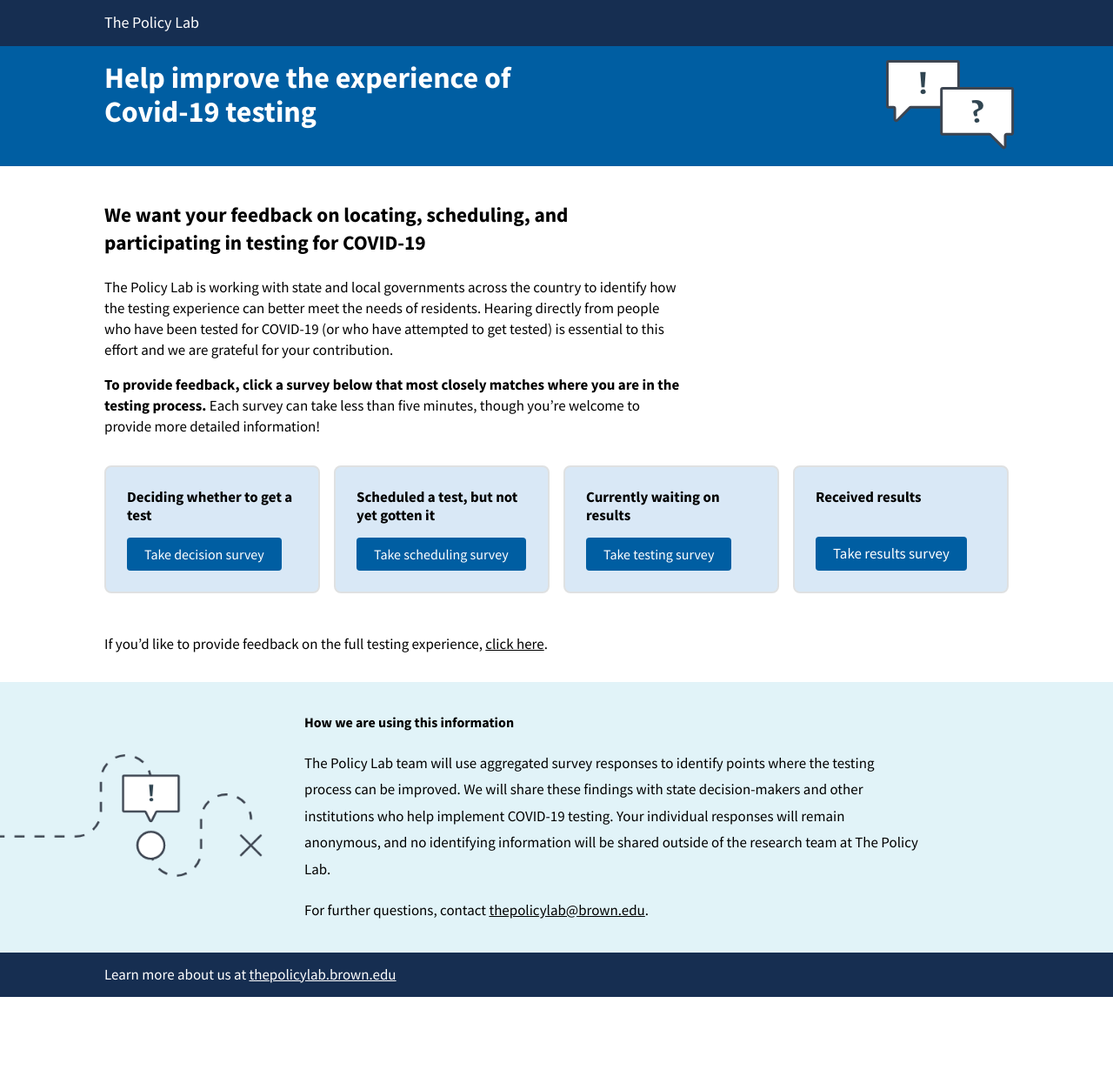
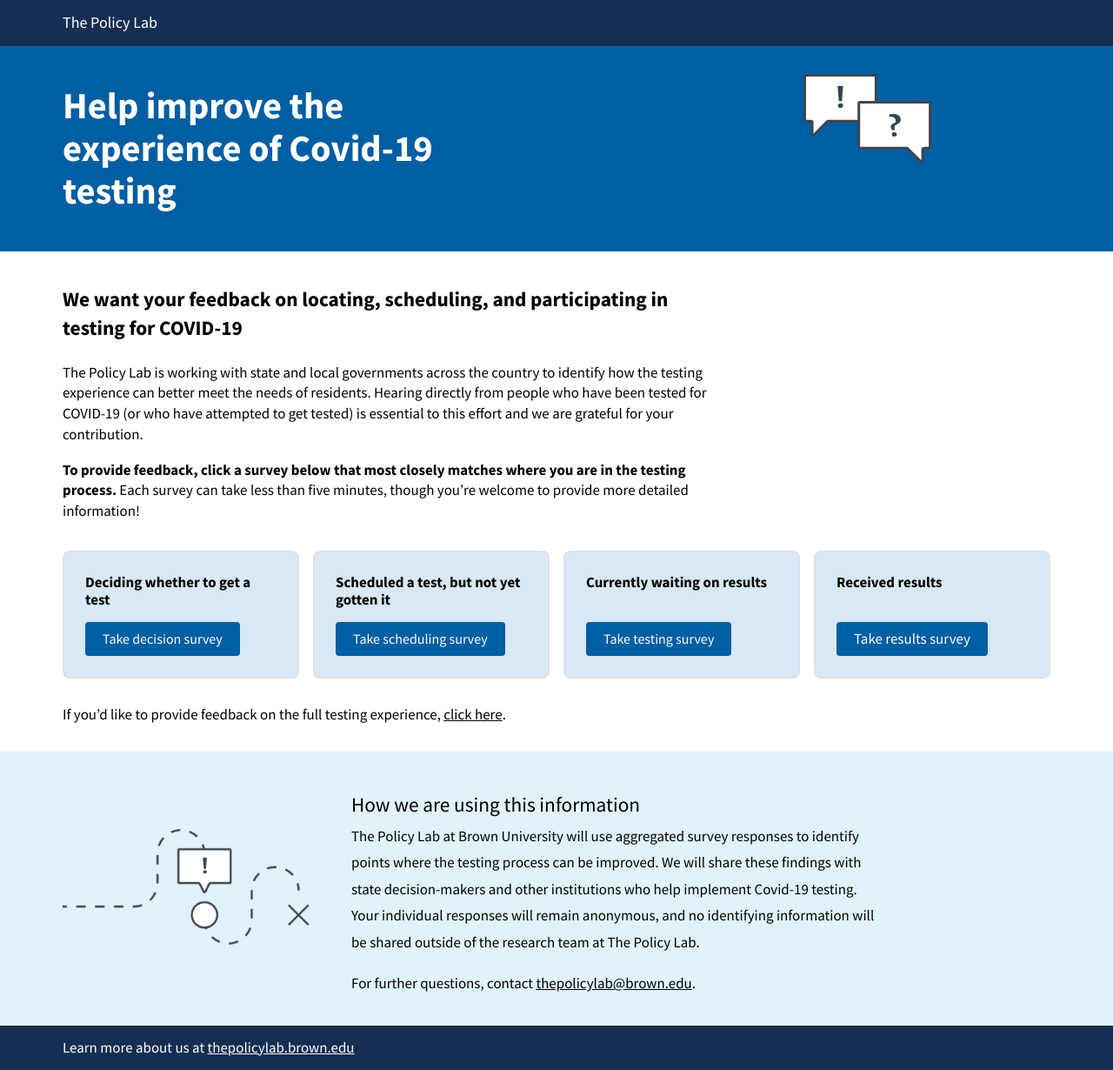
Before and after one commit to thepolicylab/covid-testing-feedback, a website: page index.html in a window 1280 px wide. Shown: the whole page at 87% size. Before the commit the page ends 1146 px from the top, so only its background shows below. Drawn offline with Linux system fonts and the light colour scheme.

Commit message:
adjustments for padding and spacing

```diff
--- a/index.html
+++ b/index.html
@@ -17,39 +17,39 @@
   <body>
     <div class="desktop:grid-container padding-0 margin-0" style="max-width:none">
         <!-- header -->
-        <div class="grid-row header bg-primary-darker padding-y-2 padding-x-9">
-            <div class="grid-col text-white font-sans-md padding-x-6">
+        <div class="grid-row header bg-primary-darker padding-y-2 padding-x-2 mobile-lg:padding-x-4 tablet:padding-x-6 desktop:padding-x-9">
+            <div class="grid-col text-white font-sans-md">
                 The Policy Lab
             </div>
         </div>
         <!-- post-header -->
-        <div class="grid-row header bg-primary padding-y-2 padding-x-9">
-            <div class="tablet:grid-col-6 text-white text-bold text-middle line-height-4 padding-x-6 font-sans-xl">
+        <div class="grid-row header bg-primary padding-y-2 padding-x-2 mobile-lg:padding-x-4 tablet:padding-x-6 desktop:padding-x-9">
+            <h1 class="tablet:grid-col-5 text-white text-bold text-middle line-height-4 font-sans-2xl">
                 Help improve the experience of Covid-19 testing
-            </div>
-            <div class="tablet:grid-col-2 tablet:grid-offset-4 float-right">
+            </h1>
+            <div class="tablet:grid-col-2 tablet:grid-offset-4 float-right padding-top-2">
                 <img src="assets/images/header-chat-icon.png">
             </div>
         </div>
         <!-- content -->
-        <div class="grid-row content bg-white text-black padding-y-2 padding-x-9">
+        <div class="grid-row content bg-white text-black padding-y-2 padding-x-2 mobile-lg:padding-x-4 tablet:padding-x-6 desktop:padding-x-2 mobile-lg:padding-x-4 tablet:padding-x-6 desktop:padding-x-9">
             <div class="grid-col-12 tablet:grid-col-10 desktop:grid-col-8 line-height-sans-4">
-                <p class="text-bold font-sans-lg padding-x-6">
+                <p class="text-bold font-sans-lg">
                     We want your feedback on locating, scheduling, and participating in testing for COVID-19
                 </p>
-                <p class="font-body-sm padding-x-6">
+                <p class="font-body-sm">
                     The Policy Lab is working with state and local governments across the country to identify how the testing experience can better meet the needs of residents. Hearing directly from people who have been tested for COVID-19 (or who have attempted to get tested) is essential to this effort and we are grateful for your contribution.
                 </p>
-                <p class="font-body-sm padding-x-6">
+                <p class="font-body-sm">
                     <b>To provide feedback, click a survey below that most closely matches where you are in the testing process.</b> Each survey can take less than five minutes, though you’re welcome to provide more detailed information!
                 </p>
             </div>
         </div>
         <!-- cards -->
-            <div class="grid-row content bg-white text-black padding-x-9">
-                <ul class="usa-card-group padding-x-6">
+            <div class="grid-row content bg-white text-black padding-x-2 mobile-lg:padding-x-4 tablet:padding-x-6 desktop:padding-x-9">
+                <ul class="usa-card-group margin-bottom-">
                     <li class="grid-col-12 tablet:grid-col-6 desktop:grid-col-3 usa-card">
-                        <div class="usa-card__container bg-primary-lighter">
+                        <div class="usa-card__container bg-primary-lighter display-flex flex-justify flex-column">
                           <header class="usa-card__header">
                             <h2 class="usa-card__heading font-sans-sm text-semibold">Deciding whether to get a test</h2>
                           </header>
@@ -59,7 +59,7 @@
                         </div>
                       </li>
                       <li class="grid-col-12 tablet:grid-col-6 desktop:grid-col-3 usa-card">
-                        <div class="usa-card__container bg-primary-lighter">
+                        <div class="usa-card__container bg-primary-lighter display-flex flex-justify flex-column">
                           <header class="usa-card__header">
                             <h2 class="usa-card__heading font-sans-sm text-semibold">Scheduled a test, but not yet gotten it</h2>
                           </header>
@@ -90,24 +90,24 @@
                       </li>
                 </ul>
             </div>
-            <div class="grid-row content bg-white text-black padding-x-9">
+            <div class="grid-row content bg-white text-black padding-x-2 mobile-lg:padding-x-4 tablet:padding-x-6 desktop:padding-x-9">
                 <div class="tablet:grid-col-8">
-                    <p class="font-body-sm padding-x-6">
+                    <p class="font-body-sm margin-top-0">
                         If you’d like to provide feedback on the full testing experience, <a href="#" class="text-black">click here</a>.
                     </p>
                 </div>
             </div>
         <!-- pre-footer -->
-        <div class="grid-row footer bg-accent-cool-lighter padding-y-2 padding-x-9 padding-left-0 margin-top-2 display-flex flex-row flex-align-center">
+        <div class="grid-row footer bg-accent-cool-lighter padding-y-2 padding-x-2 mobile-lg:padding-x-4 tablet:padding-x-6 desktop:padding-x-9 padding-left-0 margin-top-2 display-flex flex-row flex-align-center">
             <div class="tablet:grid-col-3 text-black">
                 <img src="assets/images/footer-comments-icon@2x.png">
             </div>
-            <div class="tablet:grid-col-8 text-black padding-x-6 line-height-serif-6 line-height-sans-4">
-                <p class="text-bold ">
+            <div class="tablet:grid-col-7 tablet:padding-left-6 text-black line-height-serif-6 line-height-sans-4">
+                <p class="font-sans-lg text-semibold margin-bottom-0">
                     How we are using this information
                 </p>
-                <p class="font-body-sm">
-                    The Policy Lab team will use aggregated survey responses to identify points where the testing process can be improved. We will share these findings with state decision-makers and other institutions who help implement COVID-19 testing. Your individual responses will remain anonymous, and no identifying information will be shared outside of the research team at The Policy Lab.
+                <p class="font-body-sm margin-top-0">
+                    The Policy Lab at Brown University will use aggregated survey responses to identify points where the testing process can be improved. We will share these findings with state decision-makers and other institutions who help implement Covid-19 testing. Your individual responses will remain anonymous, and no identifying information will be shared outside of the research team at The Policy Lab.
                 </p>
                 <p class="font-body-sm">
                     For further questions, contact <a href="#" class="text-black">thepolicylab@brown.edu</a>.
@@ -115,8 +115,8 @@
             </div>
         </div>
         <!-- footer -->
-        <div class="grid-row footer bg-primary-darker padding-y-2 padding-x-9">
-            <div class="grid-col text-white font-sans-sm padding-x-6">
+        <div class="grid-row footer bg-primary-darker padding-y-2 padding-x-2 mobile-lg:padding-x-4 tablet:padding-x-6 desktop:padding-x-9">
+            <div class="grid-col text-white font-sans-sm">
                 Learn more about us at <a href="thepolicylab.brown.edu" class="text-white">thepolicylab.brown.edu</a>
             </div>
         </div>
```
